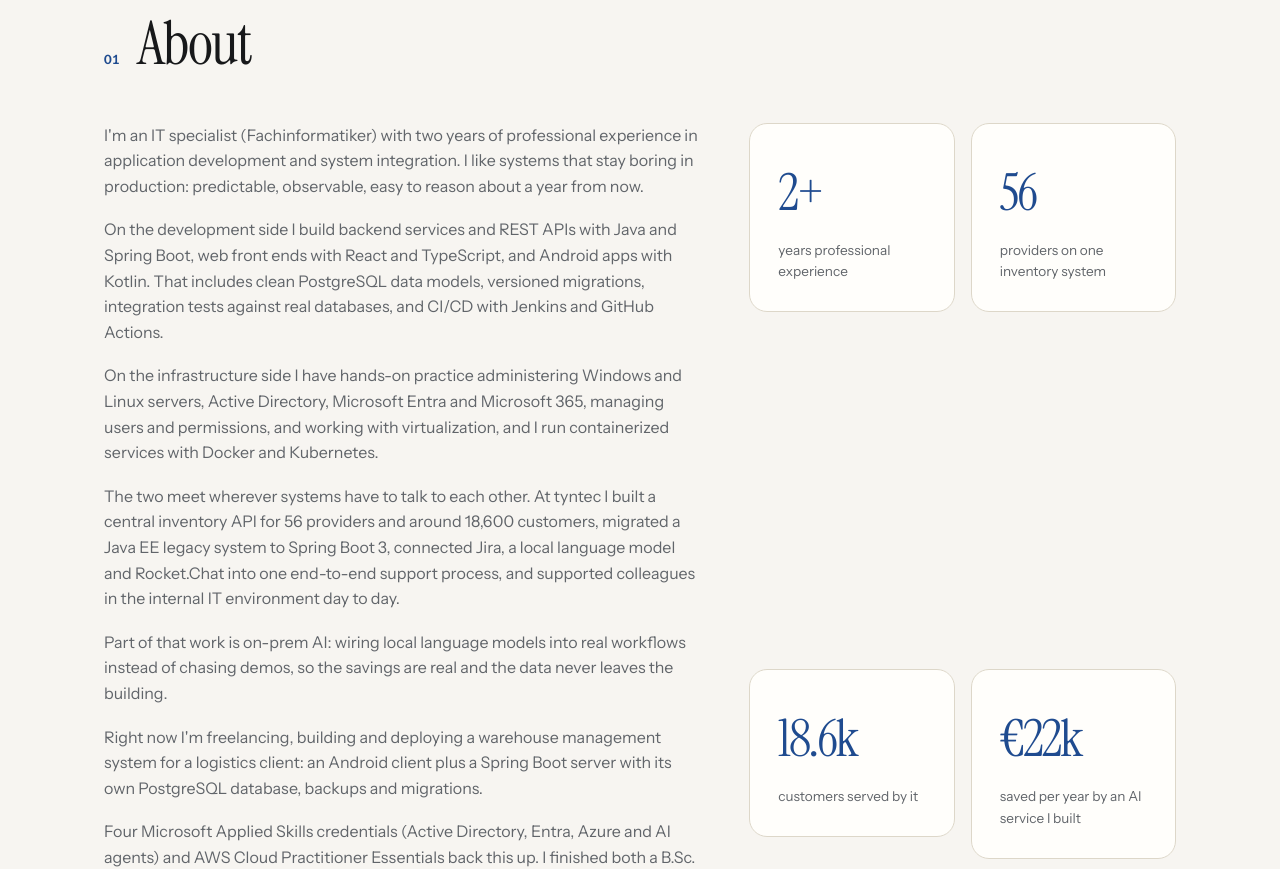
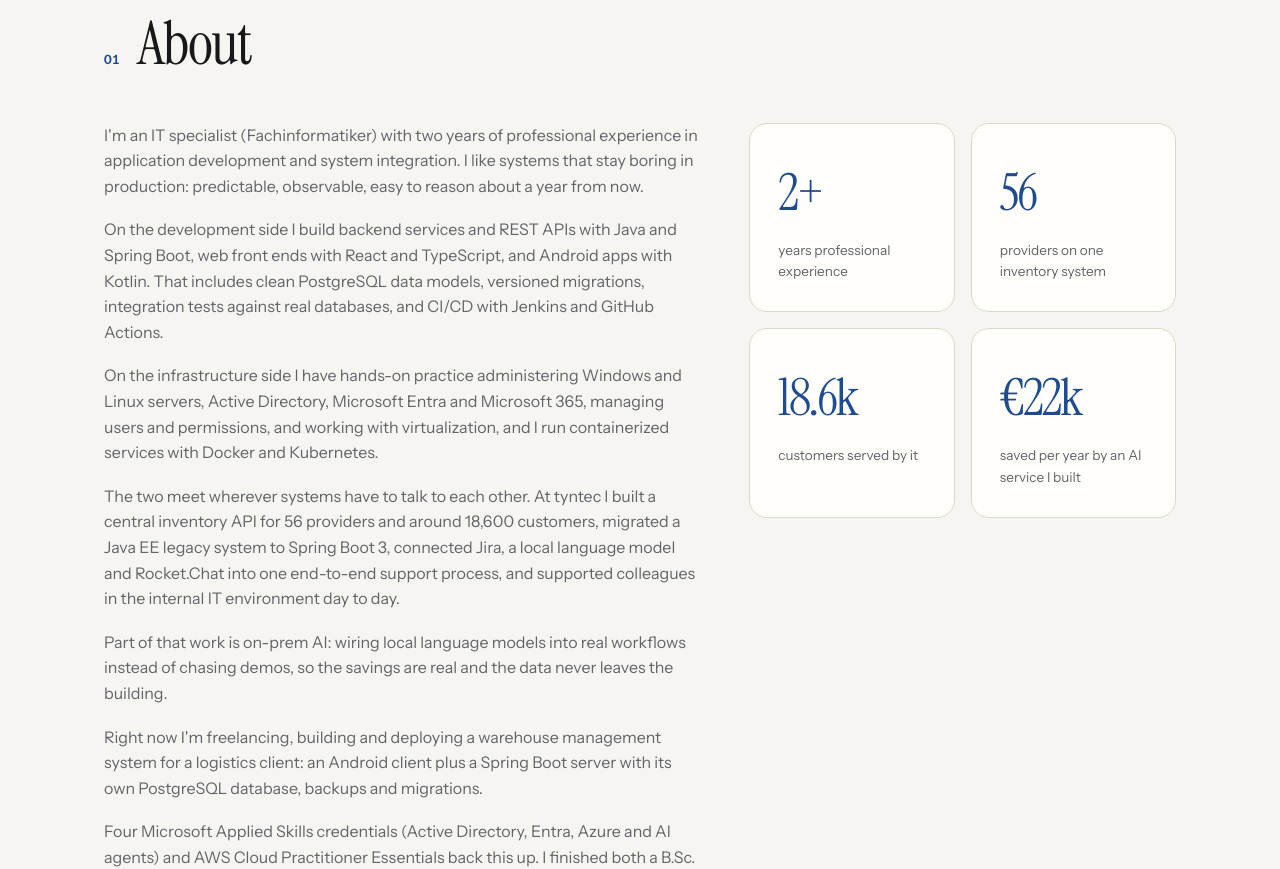
Before and after one commit to ATarasovHub/PersonalWebSite, a React (Vite) app: page / in a window 1280 px wide. Shown: the part 900-1769 px from the top of the page. Built offline with nearby package versions, Linux system fonts and the light colour scheme.

Commit message:
Keep about statistics cards compact

```diff
--- a/src/App.css
+++ b/src/App.css
@@ -556,10 +556,12 @@ main {
 .about-stats {
   display: grid;
   grid-template-columns: repeat(2, 1fr);
+  align-self: start;
   gap: 16px;
 }
 
 .stat-card {
+  height: 100%;
   background: var(--color-surface);
   border: 1px solid var(--color-border);
   border-radius: 18px;
```
